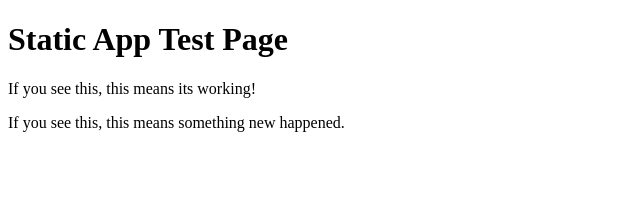
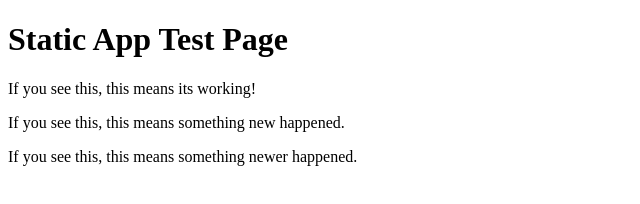
Before and after one commit to adamrb/ApacheTestApp, a plain HTML site: page index.html in a window 1280 px wide. Shown: the whole page, without its empty margins (0-640 px from the left). Drawn offline with Linux system fonts and the light colour scheme.

Commit message:
More changes.

```diff
--- a/index.html
+++ b/index.html
@@ -6,6 +6,7 @@
 
 <p>If you see this, this means its working!</p>
 <p>If you see this, this means something new happened.</p>
+<p>If you see this, this means something newer happened.</p>
 
 </body>
 </html>
```
